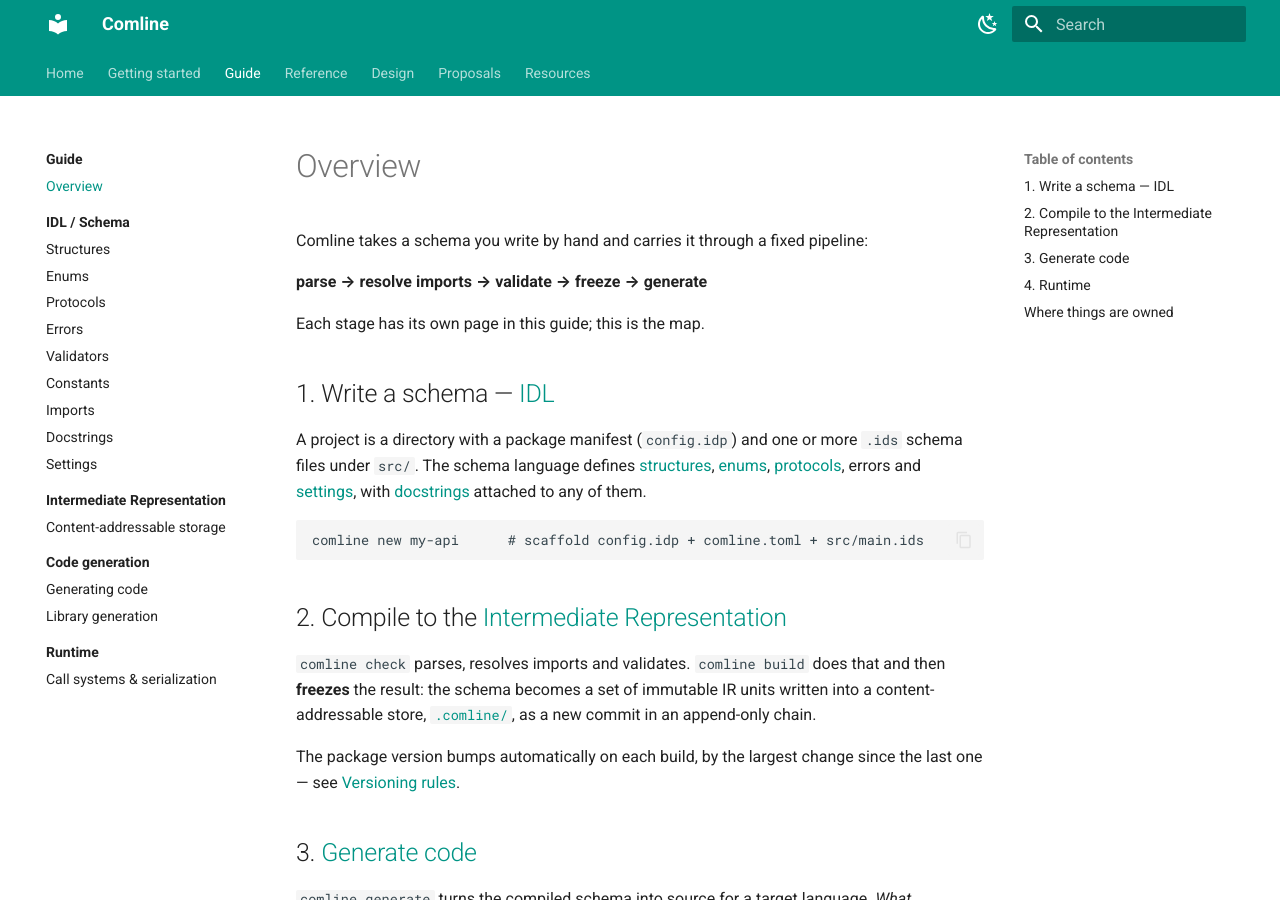
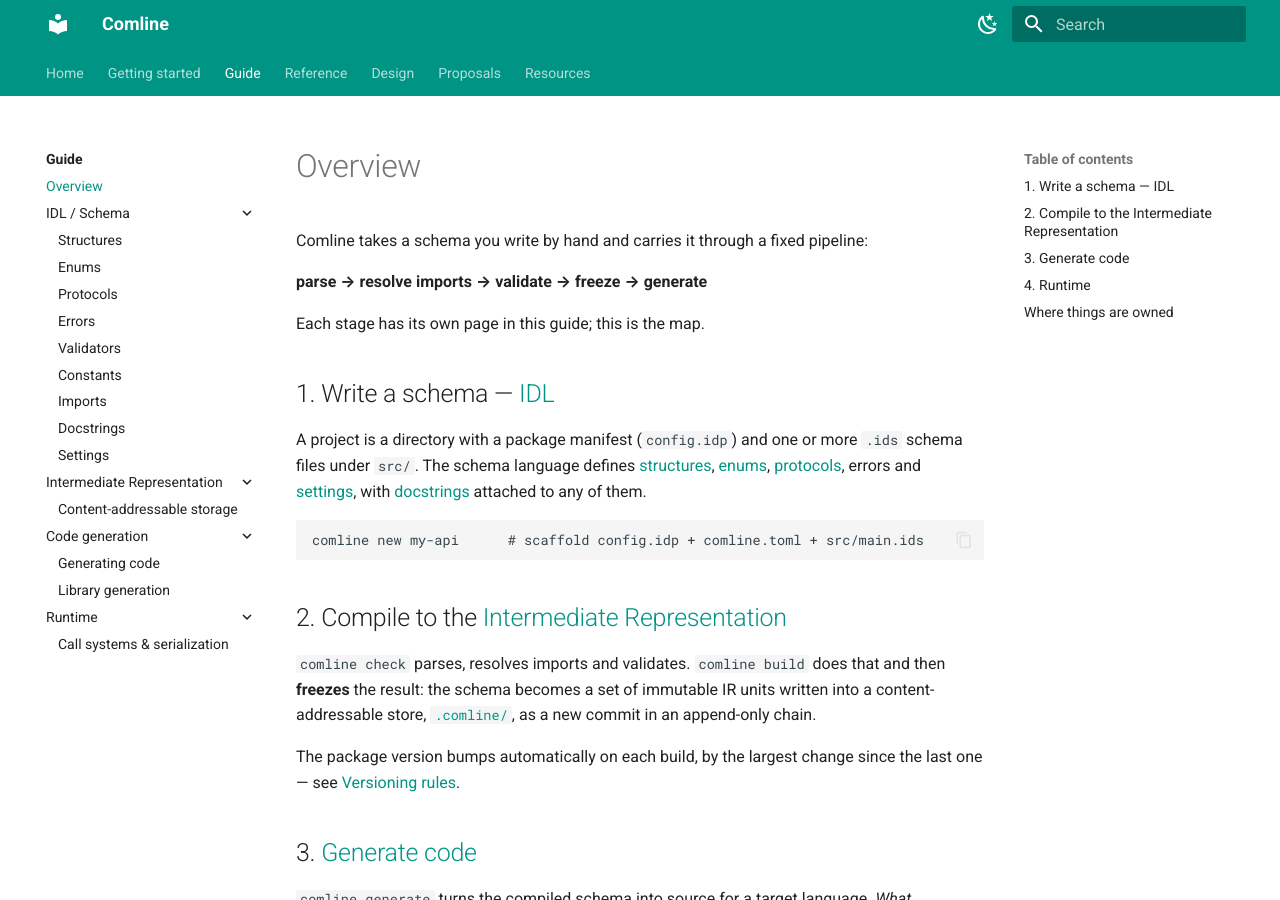
Before and after one commit to ComlineProject/docs, an MkDocs documentation site: the page built from docs/docs/guide/overview.md, in a window 1280 px wide and 900 px high. Built offline with MkDocs 1.6.1 and Material for MkDocs 9.7.7, drawn with Linux system fonts in a browser that asks for light colours; the version menu is left out.

Commit message:
docs: nested nav tree — drop navigation.sections, add navigation.expand
With navigation.sections the section title and its pages sat at the same
visual level, so a now-clickable 'IDL / Schema' read as a sibling of
'Structures' rather than its parent. Drop navigation.sections: sections
render as real nested tree nodes (clickable label + chevron, children
indented under them). Keep navigation.expand so the whole tree is still
visible at once.

```diff
--- a/docs/mkdocs.yml
+++ b/docs/mkdocs.yml
@@ -52,10 +52,12 @@
   name: material
   features:
     - navigation.tabs
-    - navigation.sections
     # A section whose first nav entry is a bare `index.md` becomes a clickable
-    # link itself, instead of a dead header with the same title repeated below.
+    # link itself (no dead header with the title repeated as a child below).
     - navigation.indexes
+    # ...and every section is expanded, so the whole tree is visible at once
+    # while still reading as a nested tree (not the flat `navigation.sections`).
+    - navigation.expand
     - navigation.top
     - search.suggest
     - search.highlight
```
